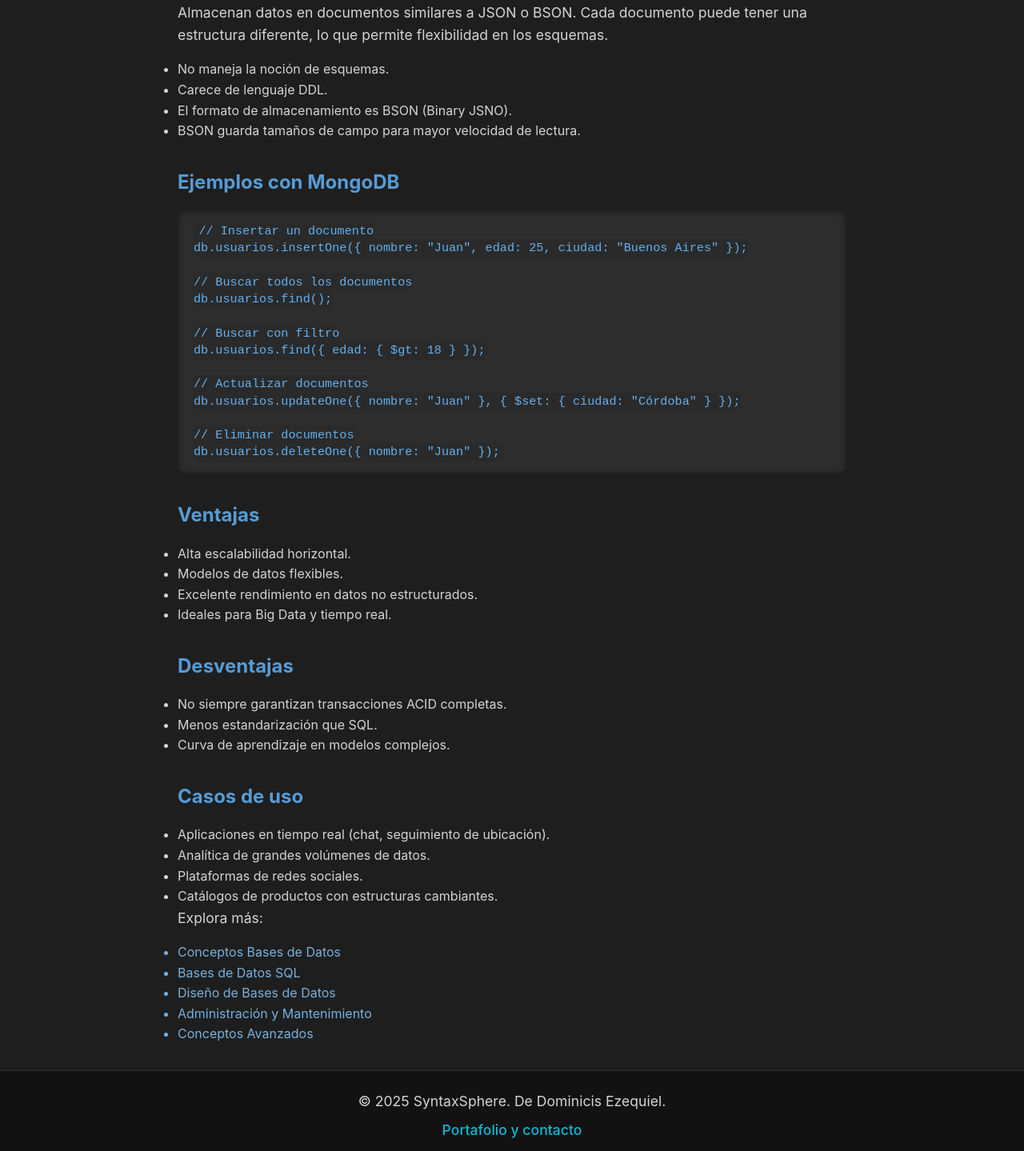
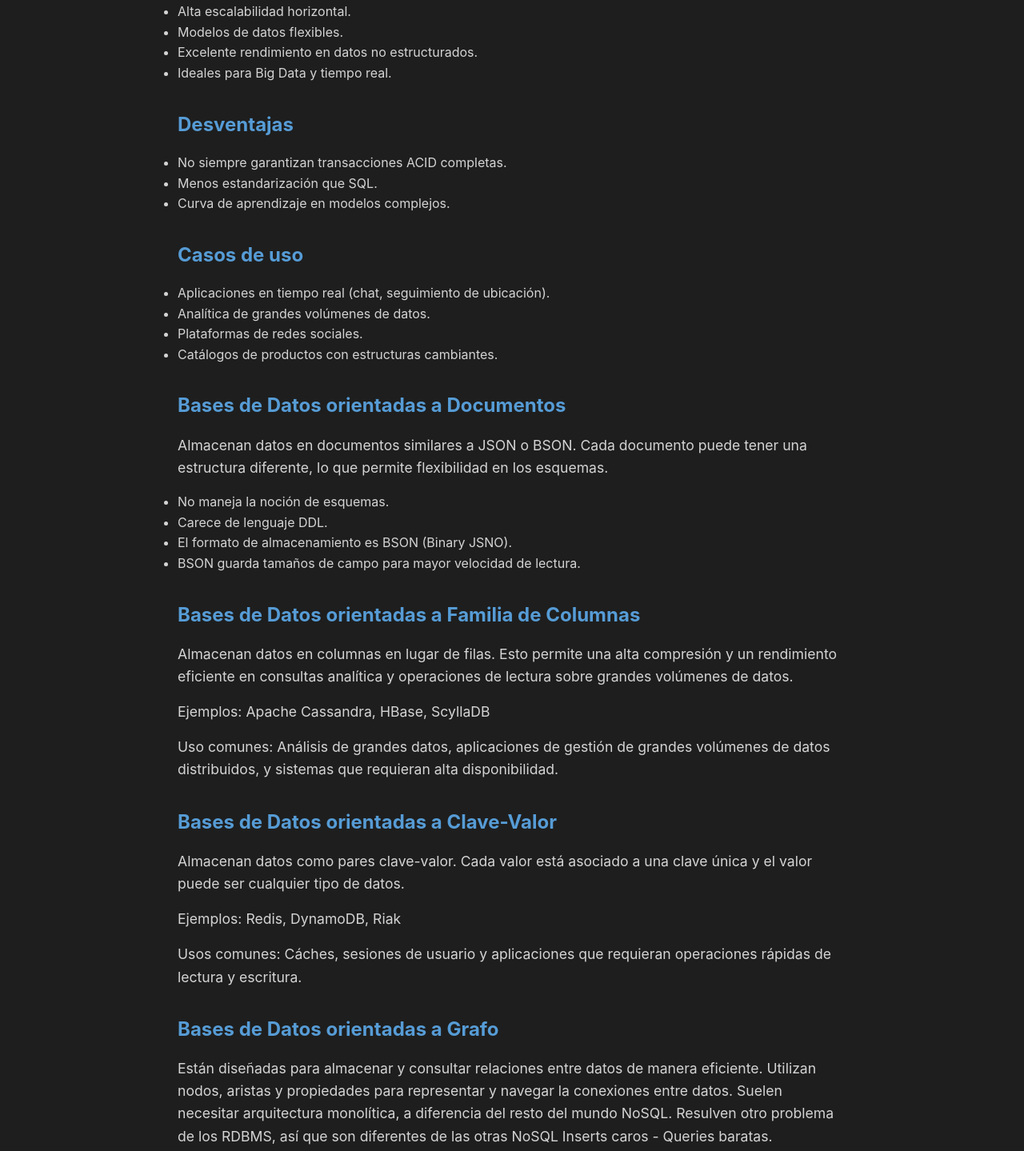
Before and after one commit to DdEze/SyntaxSphere, a Next.js app: page /bases-datos/nosql in a window 1280 px wide. Shown: the part 640-2079 px from the top of the page at 80% size. Built offline with nearby package versions, Linux system fonts and the light colour scheme.

Commit message:
feat(nosql): Se agrego más contenido a la página

```diff
--- a/app/bases-datos/nosql/page.js
+++ b/app/bases-datos/nosql/page.js
@@ -7,7 +7,7 @@
 export default function NoSQLPage() {
   return (
     <Layout>
-      <section className="prose lg:prose-xl max-w-4xl mx-auto px-4 py-8">
+      <section>
         <h1>Bases de Datos NoSQL</h1>
       </section>
 
@@ -28,39 +28,6 @@
           <li><strong>Columnas:</strong> Optimizadas para lectura y escritura de grandes volúmenes (Ej: Cassandra, HBase).</li>
           <li><strong>Grafos:</strong> Modelan datos como nodos y relaciones (Ej: Neo4j, ArangoDB).</li>
         </ul>
-      </section>
-
-      <section>
-        <h2> Bases de Datos orientadas a <strong>Documentos</strong></h2>
-        <p>
-          Almacenan datos en documentos similares a JSON o BSON. Cada documento puede tener una estructura diferente, lo que permite flexibilidad en los esquemas.
-        </p>
-        <ul>
-          <li>No maneja la noción de esquemas.</li>
-          <li>Carece de lenguaje DDL.</li>
-          <li>El formato de almacenamiento es BSON (Binary JSNO).</li>
-          <li>BSON guarda tamaños de campo para mayor velocidad de lectura.</li>
-        </ul>
-      </section>
-
-      <section>
-        <h2>Ejemplos con MongoDB</h2>
-        <pre><code>
-{`// Insertar un documento
-db.usuarios.insertOne({ nombre: "Juan", edad: 25, ciudad: "Buenos Aires" });
-
-// Buscar todos los documentos
-db.usuarios.find();
-
-// Buscar con filtro
-db.usuarios.find({ edad: { $gt: 18 } });
-
-// Actualizar documentos
-db.usuarios.updateOne({ nombre: "Juan" }, { $set: { ciudad: "Córdoba" } });
-
-// Eliminar documentos
-db.usuarios.deleteOne({ nombre: "Juan" });`}
-        </code></pre>
       </section>
 
       <section>
@@ -92,6 +59,55 @@
         </ul>
       </section>
 
+      <section>
+        <h2>Bases de Datos orientadas a <strong>Documentos</strong></h2>
+        <p>
+          Almacenan datos en documentos similares a JSON o BSON. Cada documento puede tener una estructura diferente, lo que permite flexibilidad en los esquemas.
+        </p>
+        <ul>
+          <li>No maneja la noción de esquemas.</li>
+          <li>Carece de lenguaje DDL.</li>
+          <li>El formato de almacenamiento es BSON (Binary JSNO).</li>
+          <li>BSON guarda tamaños de campo para mayor velocidad de lectura.</li>
+        </ul>
+      </section>
+
+      <section>
+        <h2>Bases de Datos orientadas a <strong>Familia de Columnas</strong></h2>
+        <p>
+          Almacenan datos en columnas en lugar de filas. Esto permite una alta compresión y un rendimiento eficiente
+          en consultas analítica y operaciones de lectura sobre grandes volúmenes de datos.
+        </p>
+        <p>Ejemplos: Apache Cassandra, HBase, ScyllaDB</p>
+        <p>Uso comunes: Análisis de grandes datos, aplicaciones de gestión de grandes volúmenes de datos
+          distribuidos, y sistemas que requieran alta disponibilidad.
+        </p>
+      </section>
+
+      <section>
+        <h2>Bases de Datos orientadas a <strong>Clave-Valor</strong></h2>
+        <p>
+          Almacenan datos como pares clave-valor. Cada valor está asociado a una clave única
+          y el valor puede ser cualquier tipo de datos.
+        </p>
+        <p>Ejemplos: Redis, DynamoDB, Riak</p>
+        <p>Usos comunes: Cáches, sesiones de usuario y aplicaciones que requieran operaciones
+          rápidas de lectura y escritura.
+        </p>
+      </section>
+        <h2>Bases de Datos orientadas a <strong>Grafo</strong></h2>
+        <p>
+          Están diseñadas para almacenar y consultar relaciones entre datos de manera eficiente. Utilizan
+           nodos, aristas y propiedades para representar y navegar la conexiones entre datos. Suelen necesitar
+           arquitectura monolítica, a diferencia del resto del mundo NoSQL. Resulven otro problema de los
+           RDBMS, así que son diferentes de las otras NoSQL Inserts caros - Queries baratas.
+        </p>
+        <p>Ejemplos: Neo4j, Amazon Neptune, ArangoDB.</p>
+        <p>Usos comunes: Redes de presonas, Redes de conocimiento, Web Semántica</p>
+      <section>
+
+      </section>
+
       <section id='explora'>
         <p>Explora más:</p>
         <ul className='indice'>
```
